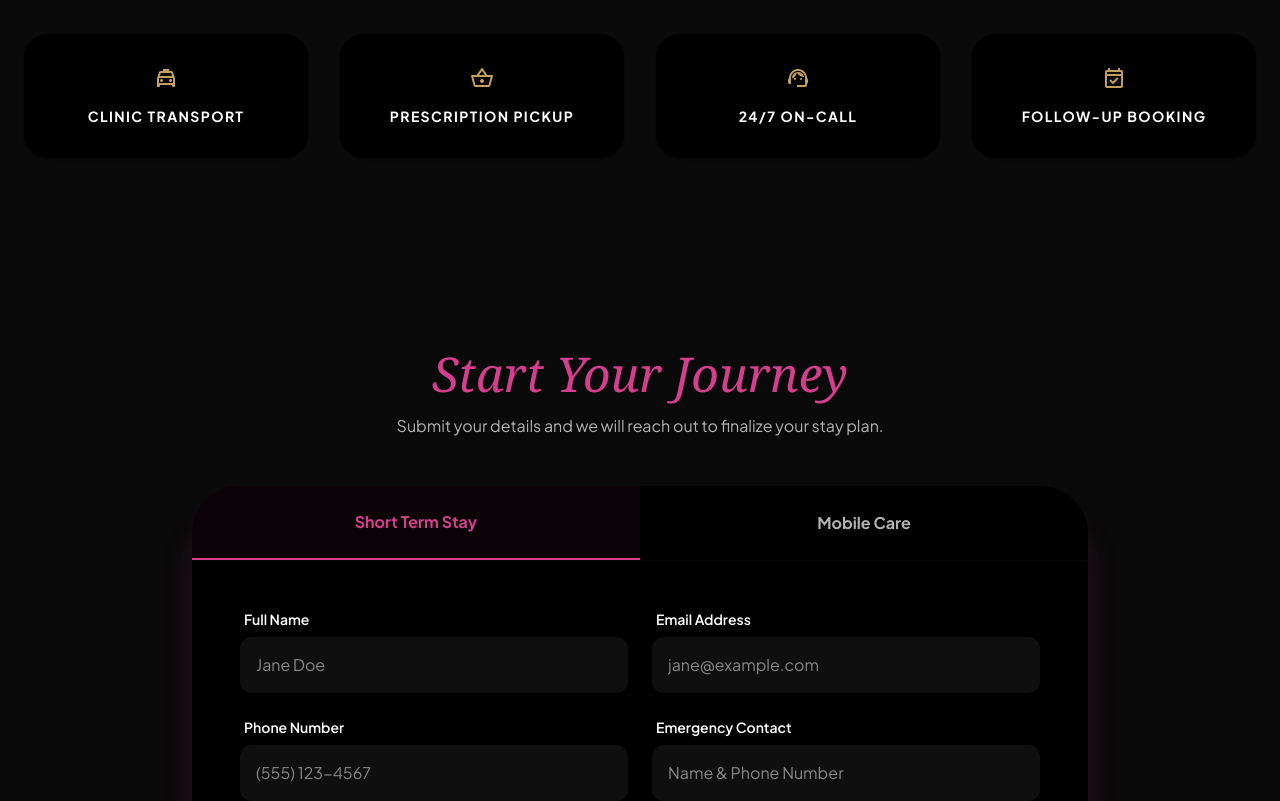
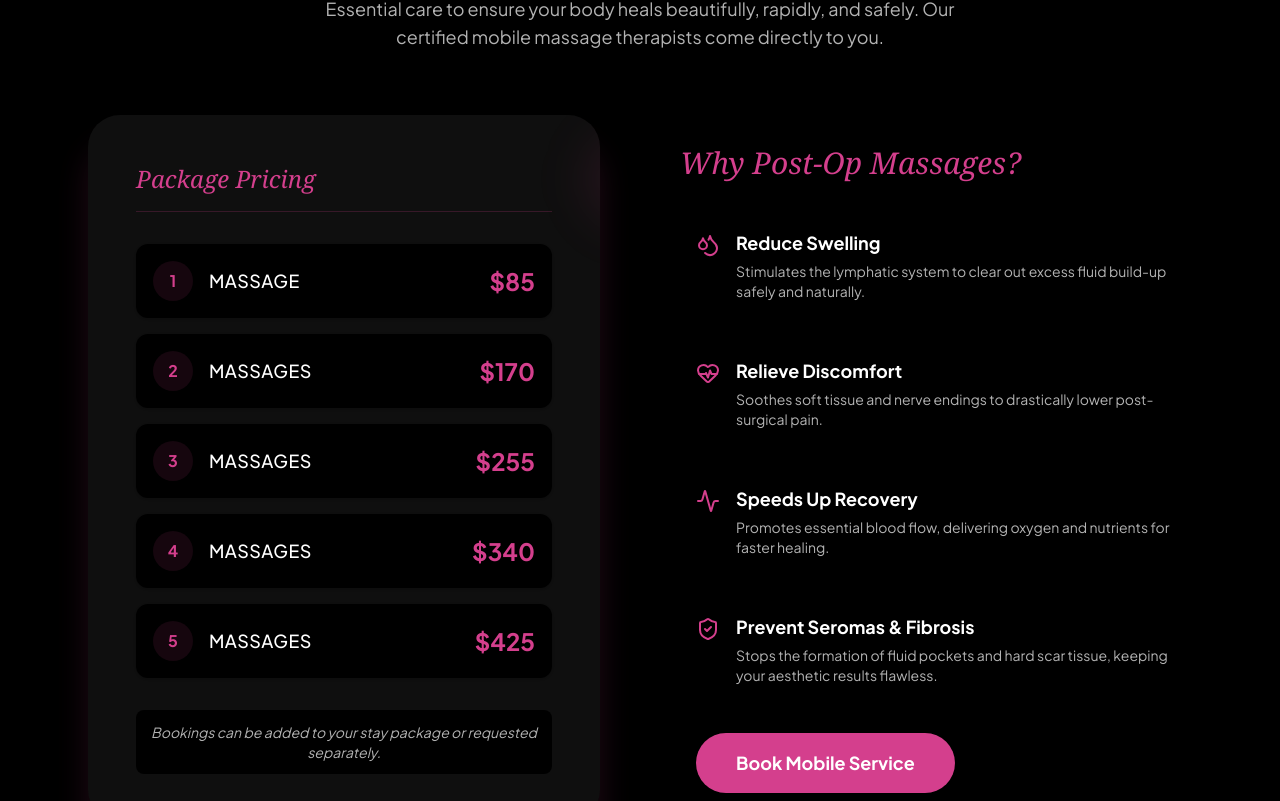
Before and after one commit to flair2011/Pink-Lux, a Next.js app: page / in a window 1280 px wide. Shown: the part 4479-5280 px from the top of the page. Built offline with nearby package versions, Linux system fonts and the light colour scheme; no server answers.

Commit message:
feat: add MassageSection component to homepage for post-op services

```diff
--- a/src/app/page.tsx
+++ b/src/app/page.tsx
@@ -4,6 +4,7 @@ import ServiceSplit from "@/components/ServiceSplit";
 import TrustSection from "@/components/TrustSection";
 import Experience from "@/components/Experience";
 import PackageSection from "@/components/PackageSection";
+import MassageSection from "@/components/MassageSection";
 import ConciergeGrid from "@/components/ConciergeGrid";
 import BookingSection from "@/components/BookingSection";
 import FAQ from "@/components/FAQ";
@@ -19,6 +20,7 @@ export default function Home() {
       <TrustSection />
       <Experience />
       <PackageSection />
+      <MassageSection />
       <ConciergeGrid />
       <BookingSection />
       <FAQ />
--- /dev/null
+++ b/src/components/MassageSection.tsx
@@ -0,0 +1,111 @@
+import React from 'react';
+import { Droplets, HeartPulse, Activity, ShieldCheck } from 'lucide-react';
+
+const MassageSection = () => {
+  const packages = [
+    { count: 1, price: 85, label: "Massage" },
+    { count: 2, price: 170, label: "Massages" },
+    { count: 3, price: 255, label: "Massages" },
+    { count: 4, price: 340, label: "Massages" },
+    { count: 5, price: 425, label: "Massages" },
+  ];
+
+  return (
+    <section className="py-24 bg-surface-container-lowest border-y border-outline-variant/20">
+      <div className="max-w-6xl mx-auto px-6">
+        <div className="text-center mb-16">
+          <h2 className="font-headline italic text-4xl md:text-5xl text-primary mb-4">Post-Op Massage Services</h2>
+          <p className="text-on-surface-variant max-w-2xl mx-auto text-lg">
+            Essential care to ensure your body heals beautifully, rapidly, and safely. Our certified mobile massage therapists come directly to you.
+          </p>
+        </div>
+
+        <div className="grid lg:grid-cols-2 gap-12 lg:gap-20 items-center">
+
+          {/* Prices */}
+          <div className="bg-surface-container-low rounded-[2rem] p-8 md:p-12 editorial-shadow relative overflow-hidden">
+             {/* Decorative element */}
+             <div className="absolute top-0 right-0 p-8 transform translate-x-4 -translate-y-4">
+                <div className="w-24 h-24 bg-primary/10 rounded-full blur-xl absolute"></div>
+             </div>
+
+            <h3 className="font-headline italic text-2xl text-primary mb-8 border-b border-primary/20 pb-4">Package Pricing</h3>
+            <div className="space-y-4 relative z-10">
+              {packages.map((pkg, idx) => (
+                <div key={idx} className="flex justify-between items-center p-4 bg-surface-container-lowest rounded-xl shadow-sm transition hover:scale-[1.01] hover:shadow-md cursor-pointer border border-transparent hover:border-primary/20">
+                  <div className="flex items-center gap-4">
+                    <div className="w-10 h-10 rounded-full bg-primary/10 flex items-center justify-center text-primary font-bold">
+                      {pkg.count}
+                    </div>
+                    <span className="font-medium text-lg text-on-surface uppercase tracking-wide">{pkg.label}</span>
+                  </div>
+                  <div className="text-2xl font-bold text-primary">
+                    ${pkg.price}
+                  </div>
+                </div>
+              ))}
+            </div>
+            <p className="text-sm italic text-on-surface-variant mt-8 text-center bg-surface-container-lowest p-3 rounded-lg">
+              Bookings can be added to your stay package or requested separately.
+            </p>
+          </div>
+
+          {/* Benefits */}
+          <div>
+            <h3 className="font-headline italic text-3xl text-primary mb-8">Why Post-Op Massages?</h3>
+            <div className="space-y-6">
+              <div className="flex gap-4 p-4 rounded-xl transition hover:bg-surface-container-low">
+                <div className="mt-1">
+                  <Droplets className="w-6 h-6 text-primary" />
+                </div>
+                <div>
+                  <h4 className="font-bold text-lg text-on-surface mb-1">Reduce Swelling</h4>
+                  <p className="text-on-surface-variant text-sm">Stimulates the lymphatic system to clear out excess fluid build-up safely and naturally.</p>
+                </div>
+              </div>
+
+              <div className="flex gap-4 p-4 rounded-xl transition hover:bg-surface-container-low">
+                <div className="mt-1">
+                  <HeartPulse className="w-6 h-6 text-primary" />
+                </div>
+                <div>
+                  <h4 className="font-bold text-lg text-on-surface mb-1">Relieve Discomfort</h4>
+                  <p className="text-on-surface-variant text-sm">Soothes soft tissue and nerve endings to drastically lower post-surgical pain.</p>
+                </div>
+              </div>
+
+              <div className="flex gap-4 p-4 rounded-xl transition hover:bg-surface-container-low">
+                <div className="mt-1">
+                  <Activity className="w-6 h-6 text-primary" />
+                </div>
+                <div>
+                  <h4 className="font-bold text-lg text-on-surface mb-1">Speeds Up Recovery</h4>
+                  <p className="text-on-surface-variant text-sm">Promotes essential blood flow, delivering oxygen and nutrients for faster healing.</p>
+                </div>
+              </div>
+
+              <div className="flex gap-4 p-4 rounded-xl transition hover:bg-surface-container-low">
+                <div className="mt-1">
+                  <ShieldCheck className="w-6 h-6 text-primary" />
+                </div>
+                <div>
+                  <h4 className="font-bold text-lg text-on-surface mb-1">Prevent Seromas & Fibrosis</h4>
+                  <p className="text-on-surface-variant text-sm">Stops the formation of fluid pockets and hard scar tissue, keeping your aesthetic results flawless.</p>
+                </div>
+              </div>
+            </div>
+
+            <div className="mt-8 px-4">
+               <a href="#booking" className="inline-block bg-primary text-on-primary px-10 py-4 rounded-full font-bold text-lg hover:opacity-90 transition-all shadow-lg hover:shadow-primary/30">
+                Book Mobile Service
+               </a>
+            </div>
+          </div>
+
+        </div>
+      </div>
+    </section>
+  );
+};
+
+export default MassageSection;
```
